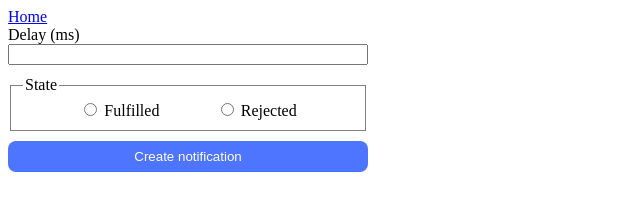
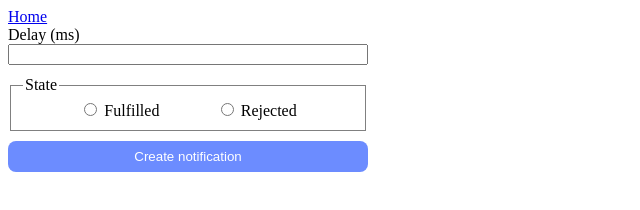
Before and after one commit to f1lger/goit-js-hw-10, a website built with Vite: page src/2-snackbar.html in a window 1280 px wide. In both pictures the pointer is over the button "Create notification". Shown: the whole page, without its empty margins (0-640 px from the left). Built offline with nearby package versions, Linux system fonts and the light colour scheme.

Commit message:
Update 2-snackbar.css

```diff
--- a/src/css/2-snackbar.css
+++ b/src/css/2-snackbar.css
@@ -27,3 +27,6 @@ button {
   border-radius: 8px;
   padding: 8px 16px 8px 16px;
 }
+button:hover {
+  background-color: #6C8CFF;
+}
```
